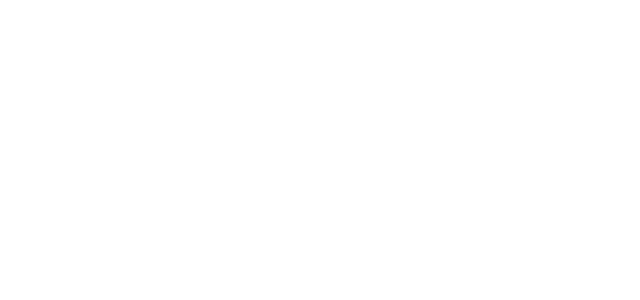
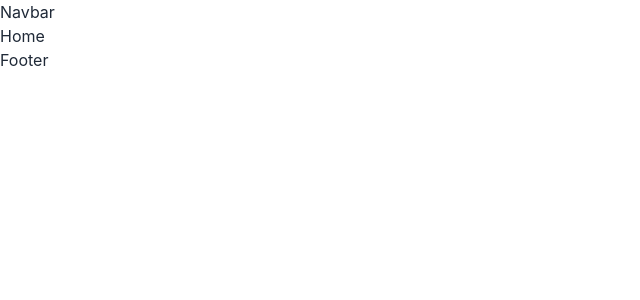
Before and after one commit to salmamouri/recycle-basket-client, a React (Create React App) app: page / in a window 1280 px wide. Shown: the top 300 px of the page, without its empty margins (0-640 px from the left). Built offline with nearby package versions, Linux system fonts and the light colour scheme.

Commit message:
route setup

```diff
--- a/src/App.js
+++ b/src/App.js
@@ -1,10 +1,12 @@
 
+import { RouterProvider } from 'react-router-dom';
 import './App.css';
+import { router } from './Routes/Routes/Routes';
 
 function App() {
   return (
     <div className="">
-
+     <RouterProvider router ={router}></RouterProvider>
     </div>
   );
 }
--- /dev/null
+++ b/src/Layout/Main.js
@@ -0,0 +1,14 @@
+import React from 'react'
+import { Outlet } from 'react-router-dom'
+import Footer from '../Pages/Shared/Footer/Footer'
+import Navbar from '../Pages/Shared/Navbar/Navbar'
+
+export default function Main() {
+  return (
+    <div>
+        <Navbar></Navbar>
+        <Outlet></Outlet>
+        <Footer></Footer>
+    </div>
+  )
+}
--- /dev/null
+++ b/src/Pages/Home/Home.js
@@ -0,0 +1,7 @@
+import React from 'react'
+
+export default function Home() {
+  return (
+    <div>Home</div>
+  )
+}
--- /dev/null
+++ b/src/Pages/Login/Login.js
@@ -0,0 +1,7 @@
+import React from 'react'
+
+export default function Login() {
+  return (
+    <div>Login</div>
+  )
+}
--- /dev/null
+++ b/src/Pages/Shared/Footer/Footer.js
@@ -0,0 +1,7 @@
+import React from 'react'
+
+export default function Footer() {
+  return (
+    <div>Footer</div>
+  )
+}
--- /dev/null
+++ b/src/Pages/Shared/Navbar/Navbar.js
@@ -0,0 +1,7 @@
+import React from 'react'
+
+export default function Navbar() {
+  return (
+    <div>Navbar</div>
+  )
+}
--- /dev/null
+++ b/src/Pages/SignUp/SignUp.js
@@ -0,0 +1,7 @@
+import React from 'react'
+
+export default function SignUp() {
+  return (
+    <div>SignUp</div>
+  )
+}
```
Also changed, not shown: src/Routes/Routes/Routes.js (added, +17 -0 lines), src/Pages/Blogs/Blogs.js (added).
